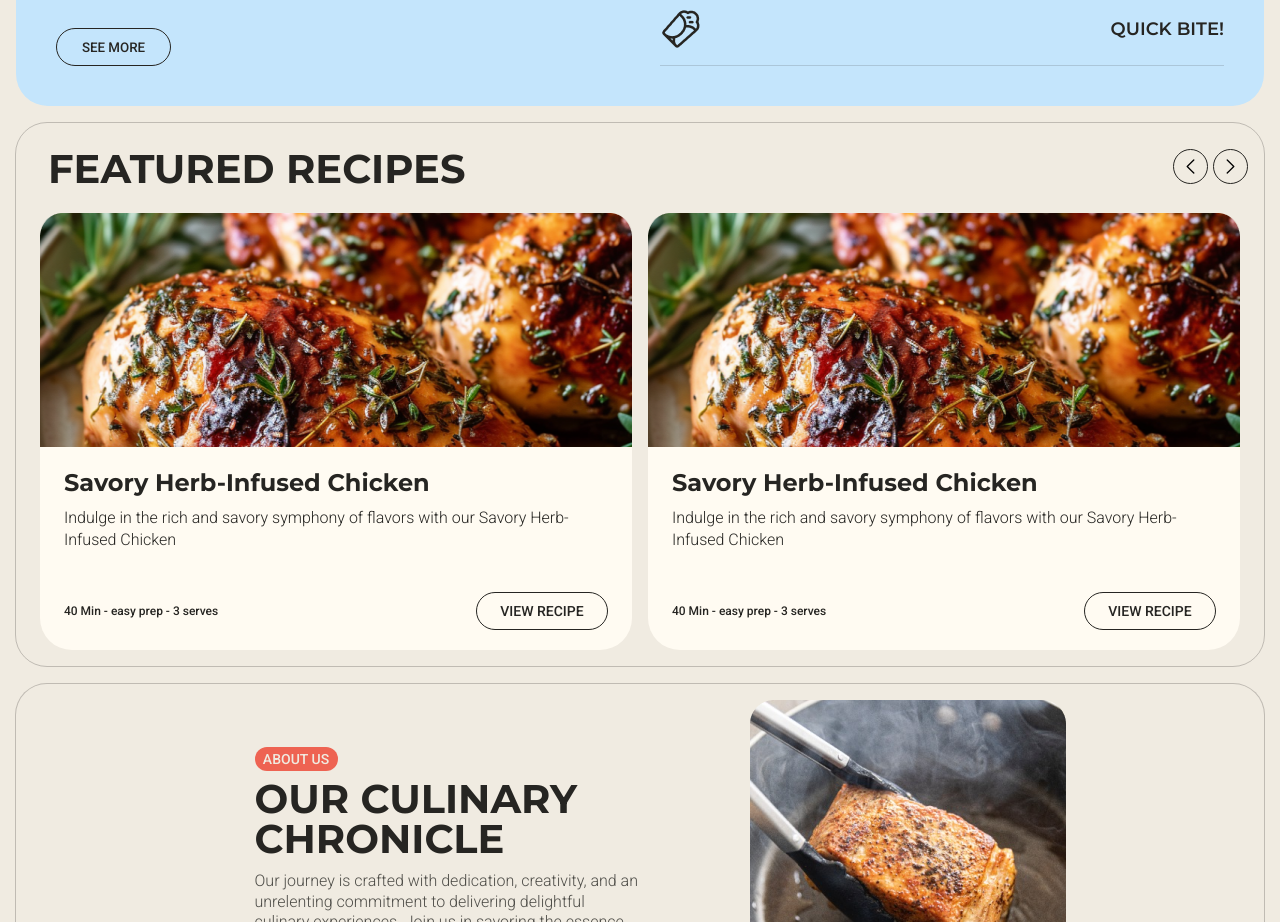
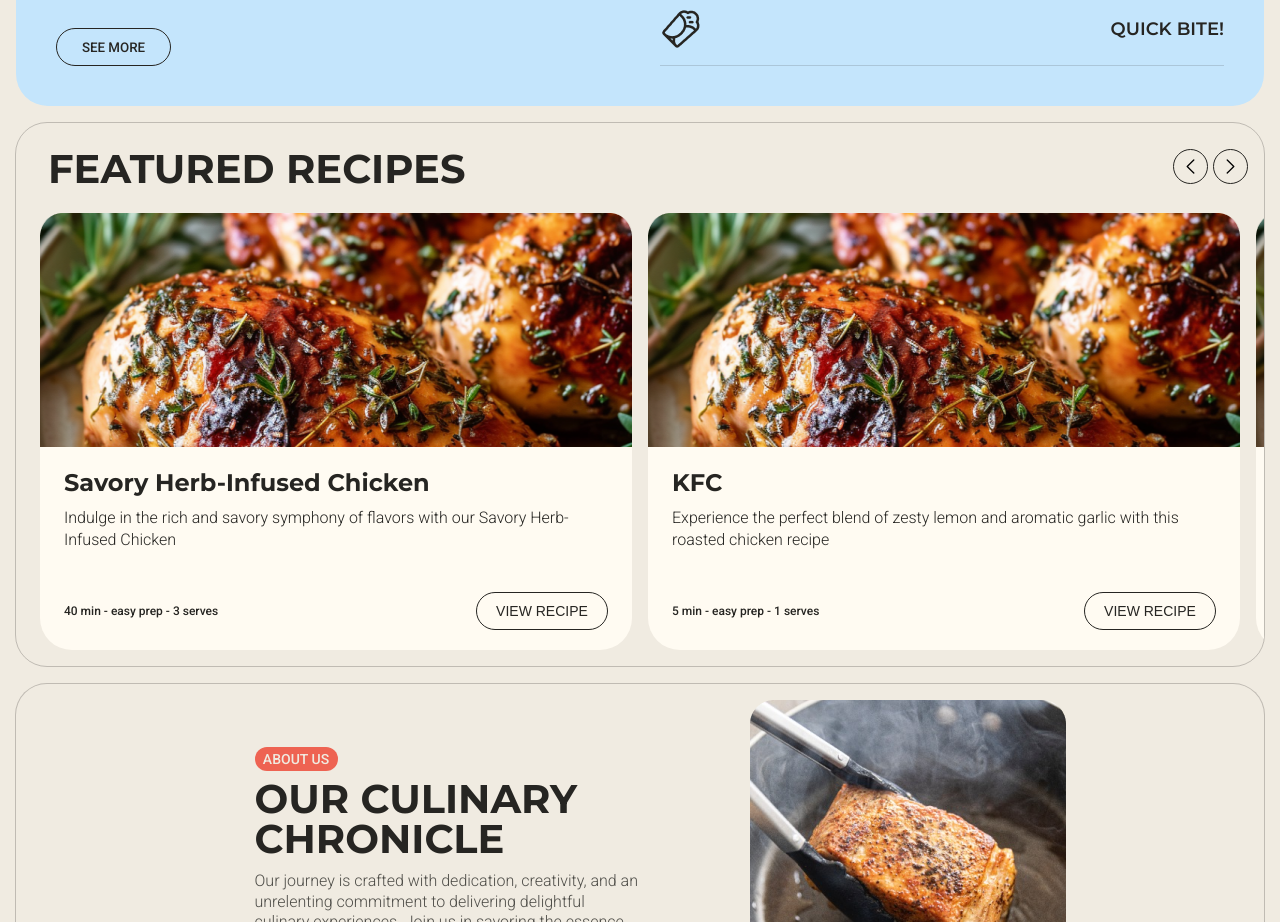
Before and after one commit to donerducktales/cooks_delight, a Next.js app: page / in a window 1280 px wide. Shown: the part 1100-2022 px from the top of the page. Built offline with nearby package versions, Linux system fonts and the light colour scheme.

Commit message:
переробив recipeCard, тепер вони нормально відображаються, тільки треба виправити нерівномірну висоту із-за змісту

```diff
--- /dev/null
+++ b/app/assets/recipesList.ts
@@ -0,0 +1,45 @@
+interface RecipesListTypes {
+   id: number,
+   imgSrc: string,
+   alt: string,
+   title: string,
+   description: string,
+   prepTime: string,
+   difficulty: string,
+   serving: string,
+}
+
+const recipesList: RecipesListTypes[] = [
+   {
+      id: 0,
+      imgSrc: '/Home/FeaturedSection/chicken.png',
+      alt: 'chicken',
+      title: 'Savory Herb-Infused Chicken',
+      description: 'Indulge in the rich and savory symphony of flavors with our Savory Herb-Infused Chicken',
+      prepTime: '40 min',
+      difficulty: 'easy prep',
+      serving: '3 serves',
+   },
+   {
+      id: 1,
+      imgSrc: '/Home/FeaturedSection/chicken.png',
+      alt: 'chicken',
+      title: 'KFC',
+      description: 'Experience the perfect blend of zesty lemon and aromatic garlic with this roasted chicken recipe',
+      prepTime: '5 min',
+      difficulty: 'easy prep',
+      serving: '1 serves',
+   },
+   {
+      id: 2,
+      imgSrc: '/Home/FeaturedSection/chicken.png',
+      alt: 'chicken',
+      title: 'Borshch',
+      description: 'lalya bomba',
+      prepTime: '1 hour',
+      difficulty: 'medium prep',
+      serving: '10 serves',
+   },
+];
+
+export default recipesList;
--- a/app/components/FeaturedSection/FeaturedSection.tsx
+++ b/app/components/FeaturedSection/FeaturedSection.tsx
@@ -1,51 +1,13 @@
 'use client'
 
-import styled from "styled-components";
-import scssvariables from '@/app/styles/_variables.module.scss';
 import useEmblaCarousel from "embla-carousel-react";
 import { useEffect, useCallback } from "react";
-import Image from "next/image";
 import styles from '@/app/components/FeaturedSection/featured-section.module.scss';
 import { ChevronLeftIcon } from "@heroicons/react/24/solid";
 import { ChevronRightIcon } from "@heroicons/react/24/solid";
 import { montserrat, roboto } from "@/app/assets/fonts";
-
-// const FeaturedSectionStyled = styled.section`
-//    display: flex;
-//    justify-content: center;
-//    align-items: center;
-//    width: 100%;
-//    border: 1px solid ${scssvariables.dark}24;
-//    border-radius: 32px;
-//    height: 576px;
-//    margin-bottom: 16px;
-
-//    .featuredSectionContainer {
-//       display: flex;
-//       justify-content: center
-//       align-items: center;
-//    }
-
-//    .embla {
-//       height: 517px;
-//    }
-
-//    .carouselNavigation {
-//       display: flex;
-//       justify-content: space-between;
-//    }
-
-//    .recipeCard {
-//       max-width: 632px;
-//       height: 437px;
-//       background-color: ${scssvariables.light};
-//       display: flex;
-//       flex-direction: column;
-//       align-items: flex-start;
-//       border-radius: 32px;
-//       margin: 8px;
-//    }
-// `
+import recipesList from "@/app/assets/recipesList";
+import RecipeCard from "./RecipeCard";
 
 export default function FeaturedSection() {
    const [emblaRef, emblaApi] = useEmblaCarousel({ loop: false });
@@ -66,7 +28,6 @@ export default function FeaturedSection() {
 
    return (
       <section className={`${styles.featuredSection}`}>
-      {/* // <FeaturedSectionStyled> */}
          <div className={`${styles.embla} embla`}>
             <div className={`${styles.carouselNavigation} carouselNavigation`}>
                <h1 className={montserrat.className}>featured recipes</h1>
@@ -81,66 +42,25 @@ export default function FeaturedSection() {
             </div>
             <div className={`${styles.emblaViewport} embla__viewport`} ref={emblaRef}>
                <div className={`${styles.emblaContainer} embla__container`}>
-                     <div className={`${styles.emblaSlide} embla__slide`}>
-                        <div className={`${styles.recipeCard} recipeCard`}>
-                           <div className={styles.recipeCardImg}>
-                              <Image
-                                 src={'/Home/FeaturedSection/chicken.png'}
-                                 alt="Savory-Herb-Infused-Chicken"
-                                 fill
-                                 priority
+                  {recipesList.map((el) =>
+                     <div
+                        key={el.id}
+                        className={`${styles.emblaSlide} embla__slide`}
+                     >
+                        <RecipeCard
+                           imgSrc={el.imgSrc}
+                           imgAlt={el.alt}
+                           title={el.title}
+                           description={el.description}
+                           prepTime={el.prepTime}
+                           difficulty={el.difficulty}
+                           serving={el.serving}
                         />
                      </div>
-                           <h1 className={`${montserrat.className} ${styles.recipeCardTitle}`}>
-                              Savory Herb-Infused Chicken
-                           </h1>
-                           <p className={styles.recipeCardText}>
-                              Indulge in the rich and savory symphony of flavors with our Savory Herb-Infused Chicken
-                           </p>
-                           <div className={styles.recipeInfoWrapper}>
-                              <div className={styles.recipeInfoWrapperText}>
-                                 <p>40 Min - easy prep - 3 serves</p>
-                              </div>
-                              <div className={styles.recipeInfoWrapperButton}>
-                                 <button className={roboto.className}>
-                                    view recipe
-                                 </button>
+                  )}
                </div>
             </div>
          </div>
-                     </div>
-                     <div className={`${styles.emblaSlide} embla__slide`}>
-                        <div className={`${styles.recipeCard} recipeCard`}>
-                           <div className={styles.recipeCardImg}>
-                              <Image
-                                 src={'/Home/FeaturedSection/chicken.png'}
-                                 alt="Savory-Herb-Infused-Chicken"
-                                 fill
-                                 priority
-                              />
-                           </div>
-                           <h1 className={`${montserrat.className} ${styles.recipeCardTitle}`}>
-                              Savory Herb-Infused Chicken
-                           </h1>
-                           <p className={styles.recipeCardText}>
-                              Indulge in the rich and savory symphony of flavors with our Savory Herb-Infused Chicken
-                           </p>
-                           <div className={styles.recipeInfoWrapper}>
-                              <div className={styles.recipeInfoWrapperText}>
-                                 <p>40 Min - easy prep - 3 serves</p>
-                              </div>
-                              <div className={styles.recipeInfoWrapperButton}>
-                                 <button className={roboto.className}>
-                                    view recipe
-                                 </button>
-                              </div>
-                           </div>
-                        </div>
-                     </div>
-                  </div>
-               </div>
-            </div>
-         {/* // </FeaturedSectionStyled> */}
       </section>
    );
 }
--- /dev/null
+++ b/app/components/FeaturedSection/RecipeCard.tsx
@@ -0,0 +1,46 @@
+import Image from "next/image";
+import { montserrat } from "@/app/assets/fonts";
+import styles from '@/app/components/FeaturedSection/featured-section.module.scss';
+
+interface RecipeCardTypes {
+   imgSrc: string,
+   imgAlt: string,
+   title: string,
+   description: string,
+   prepTime: string,
+   difficulty: string,
+   serving: string,
+}
+
+export default function RecipeCard({
+   imgSrc, imgAlt, title, description, prepTime, difficulty, serving,
+}: RecipeCardTypes) {
+   return (
+      <div className={`${styles.recipeCard} recipeCard`}>
+         <div className={`${styles.recipeCardImg} recipeCardImg`}>
+            <Image
+               src={imgSrc}
+               alt={imgAlt}
+               fill
+               priority
+            />
+         </div>
+         <div className={styles.recipeCardTextBlock}>
+            <h1 className={`${montserrat.className} ${styles.recipeCardTitle} recipeCardTitle`}>
+               {title}
+            </h1>
+            <p className={`${styles.recipeCardText} recipeCardText`}>
+               {description}
+            </p>
+         </div>
+         <div className={`${styles.recipeInfoWrapper} recipeInfoWrapper`}>
+            <div className={`${styles.recipeInfoWrapperText} recipeInfoWrapperText`}>
+               <p>{prepTime} - {difficulty} - {serving}</p>
+            </div>
+            <div className={`${styles.recipeInfoWrapperButton} recipeInfoWrapperButton`}>
+               <button>view recipe</button>
+            </div>
+         </div>
+      </div>
+   );
+}
--- a/app/components/FeaturedSection/featured-section.module.scss
+++ b/app/components/FeaturedSection/featured-section.module.scss
@@ -7,18 +7,22 @@
    width: 100%;
    border-radius: 32px;
    border: 1px solid rgba($color: $dark, $alpha: 0.24);
-   height: 543px;
+   min-height: 543px;
    margin-bottom: 16px;
 }
 
 .embla {
-   height: 543px;
+   min-height: 543px;
    width: 100%;
 }
 
 .emblaViewport {
    margin: 0 16px;
 }
+
+// .emblaContainer {
+
+// }
 
 .emblaSlide {
    flex: 0 0 50%;
@@ -69,6 +73,11 @@
    border-radius: 32px;
    margin: 8px;
 
+   .recipeCardTextBlock {
+      display: flex;
+      flex-direction: column;
+      justify-content: space-between;
+
       .recipeCardTitle {
          font-size: 1.5rem;
          color: $dark;
@@ -85,6 +94,7 @@
          line-height: 1.4rem;
       }
    }
+}
 
 .recipeCardImg {
    position: relative;
@@ -97,6 +107,7 @@
 .recipeInfoWrapper {
    width: calc(100% - 48px);
    margin: 0 24px;
+   margin-bottom: 20px;
    display: flex;
    flex-direction: row;
    justify-content: space-between;
@@ -125,3 +136,9 @@
       font-weight: 500;
    }
 }
+
+@media (max-width: 768px) {
+   .emblaSlide {
+      flex: 0 0 100%;
+   }
+}
```
Lines whose indentation alone changed are shown as unchanged.
